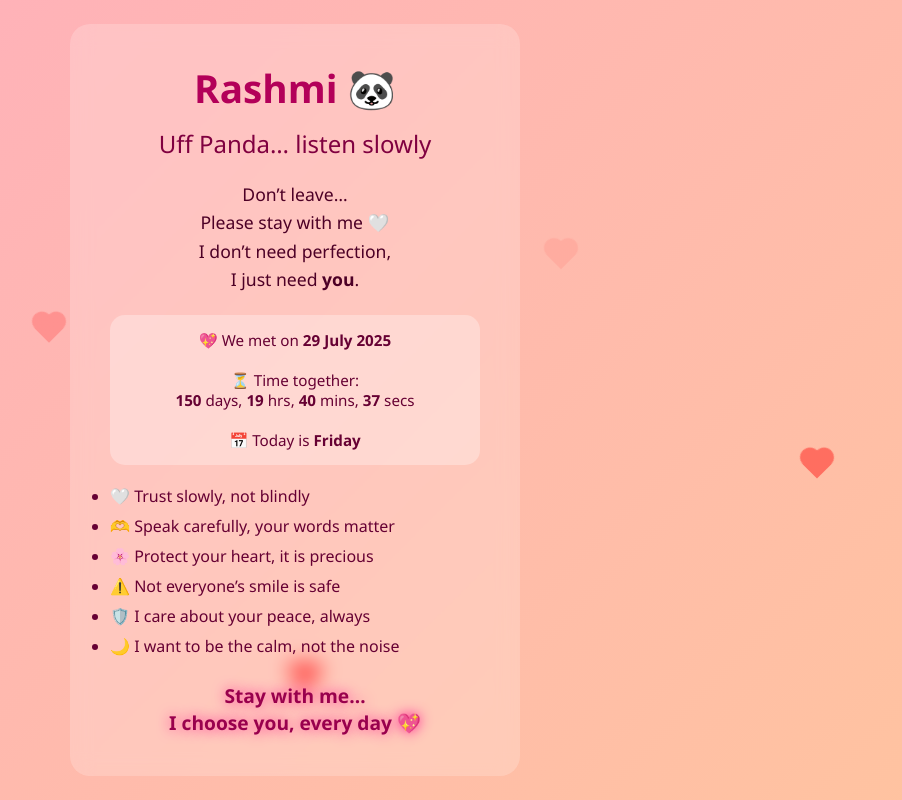
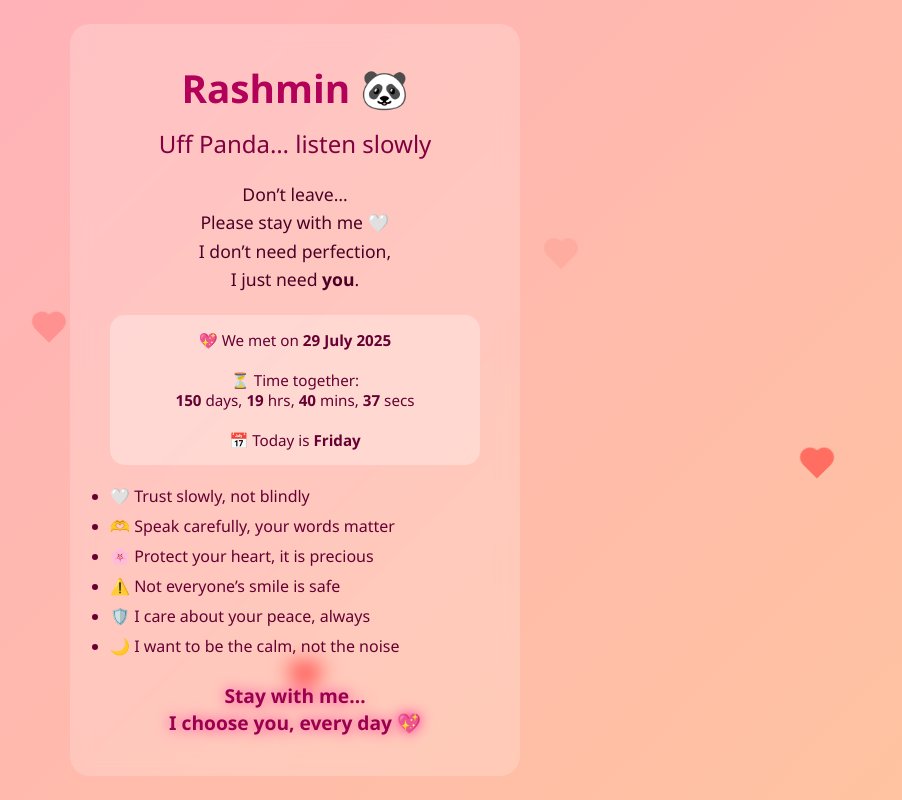
Before and after one commit to vikasS1708/Rashmin-, a plain HTML site: page index.html in a window 1280 px wide. Shown: the whole page, without its empty margins (345-1247 px from the left). Drawn offline with Linux system fonts and the light colour scheme.

Commit message:
Fix HTML formatting and update content

```diff
--- a/index.html
+++ b/index.html
@@ -11,7 +11,7 @@
 <body>
 
 <div class="container">
-    <h1>Rashmi 🐼</h1>
+    <h1>Rashmin 🐼</h1>
     <h2>Uff Panda… listen slowly</h2>
 
     <div class="msg">
```
